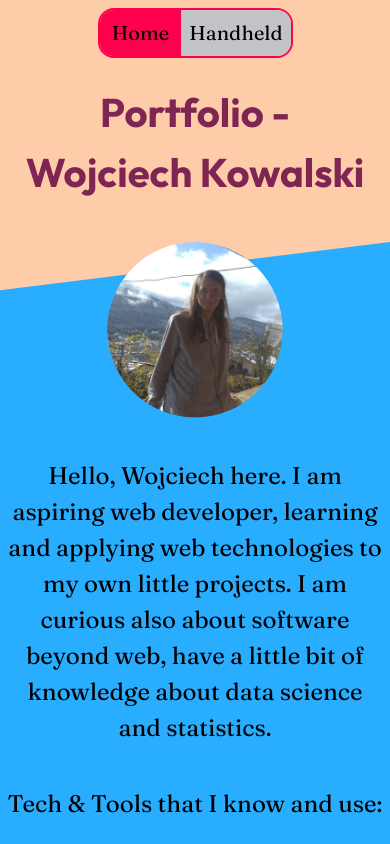
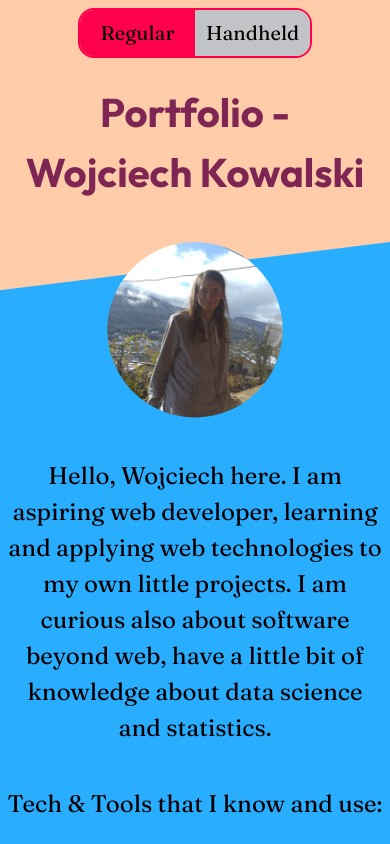
Before and after one commit to FlauFly/portfolio, a React (Vite) app: page / in a window 390 px wide. Shown: the top 844 px of the page. Built offline with nearby package versions, Linux system fonts and the light colour scheme.

Commit message:
resizing navbar on mobile + home subpage rename

```diff
--- a/src/App.tsx
+++ b/src/App.tsx
@@ -7,7 +7,7 @@ export default function App() {
   return (
     <BrowserRouter>
       <NavBar>
-        <StyledNavLink to="/">Home</StyledNavLink>
+        <StyledNavLink to="/">Regular</StyledNavLink>
         <StyledNavLink to="/handheld">Handheld</StyledNavLink>
       </NavBar>
       <Routes>
@@ -21,12 +21,16 @@ export default function App() {
 const NavBar = styled.nav`
   text-align: center;
   font-size: var(--text-md);
-  width: 50vw;
   border: 2px solid var(--color-primary);
   border-radius: var(--radius-base);
   margin: var(--space-sm) auto;
   display: flex;
   justify-content: center;
+  width: 60vw;
+
+  @media screen and (width >= 640px) {
+    width: 50vw;
+  }
 `
 
 const StyledNavLink = styled(NavLink)`
```
